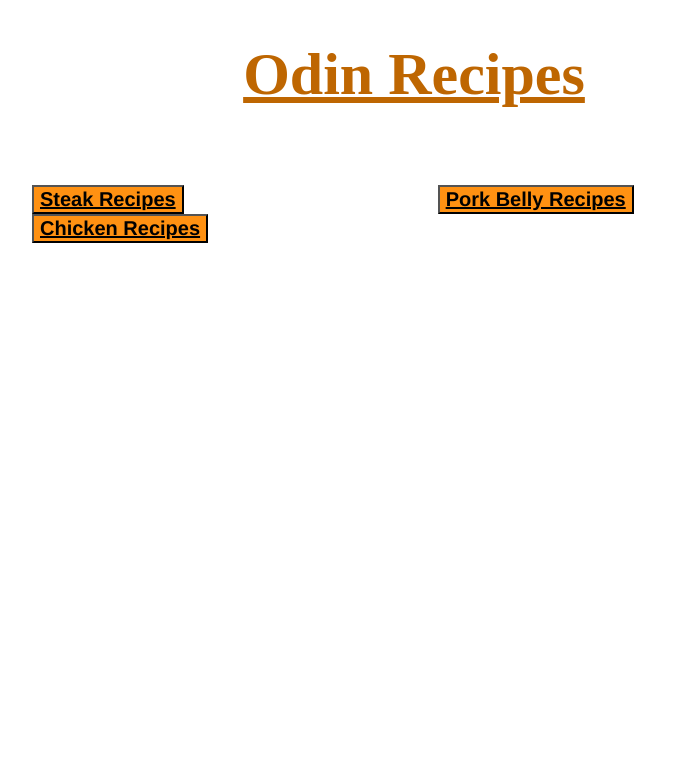
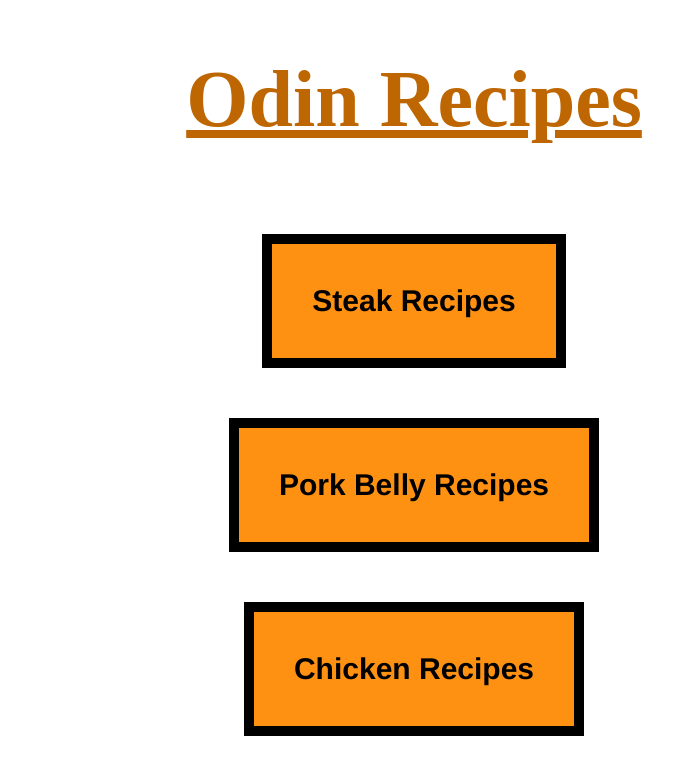
Before and after one commit to xowayne/odin-recipes, a plain HTML site: page index.html in a window 1280 px wide. Shown: the whole page, without its empty margins (226-899 px from the left). Drawn offline with Linux system fonts and the light colour scheme.

Commit message:
added block display to recipe links and centering for a list layout

```diff
--- a/index.css
+++ b/index.css
@@ -1,19 +1,25 @@
 #mtitle {
     text-align: center;
     text-decoration-line: underline;
-    font-size: 60px;
+    font-size: 80px;
     color: rgb(190, 102, 1);
 }
 
 .list {
     background-color: rgb(255, 145, 18);
-    font-size: 20px;
-    margin-left:250px;
+    font-size: 30px;
+    margin:auto;
+    padding: 40px;
+    border: 10px solid black;
+    display: block;
+    align-items: center;
+    margin-bottom: 50px;
 
 }
 
 .bfont{
     color:rgb(0, 0, 0);
     font-family:'Franklin Gothic Medium', 'Arial Narrow', Arial;
-    font-weight:bold
+    font-weight:bold;
+    text-decoration: none;
 }
```
